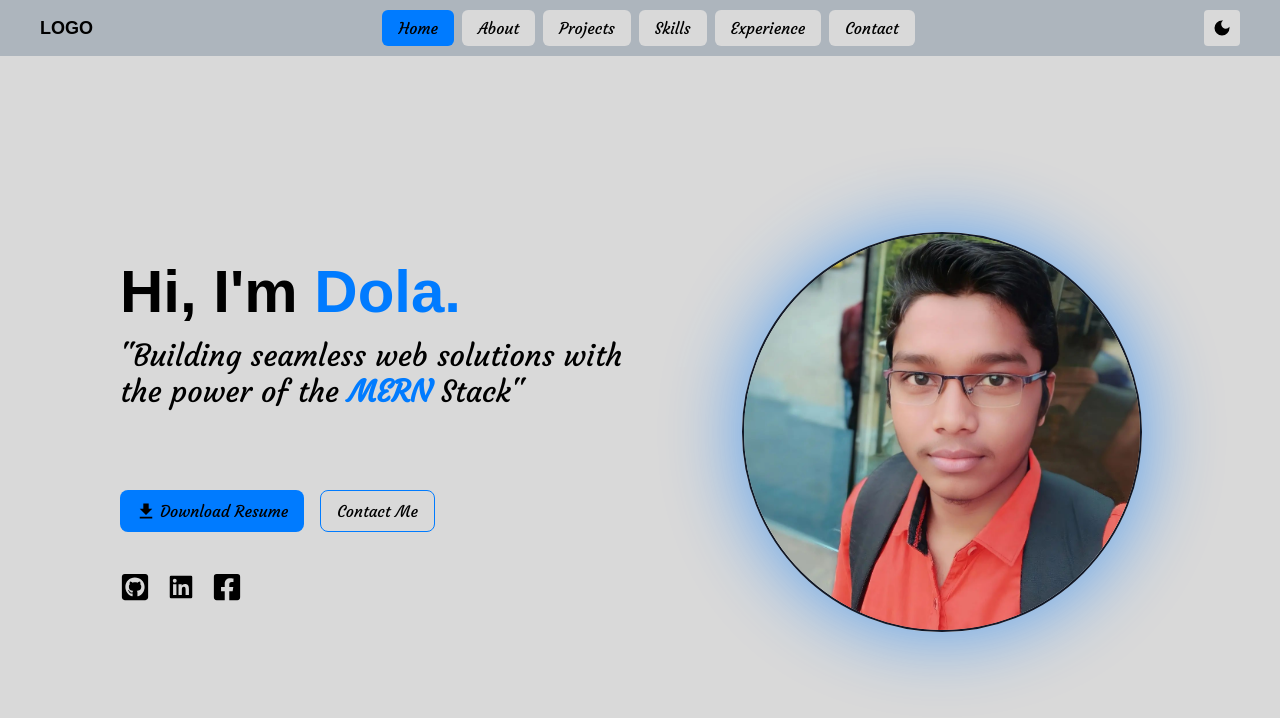
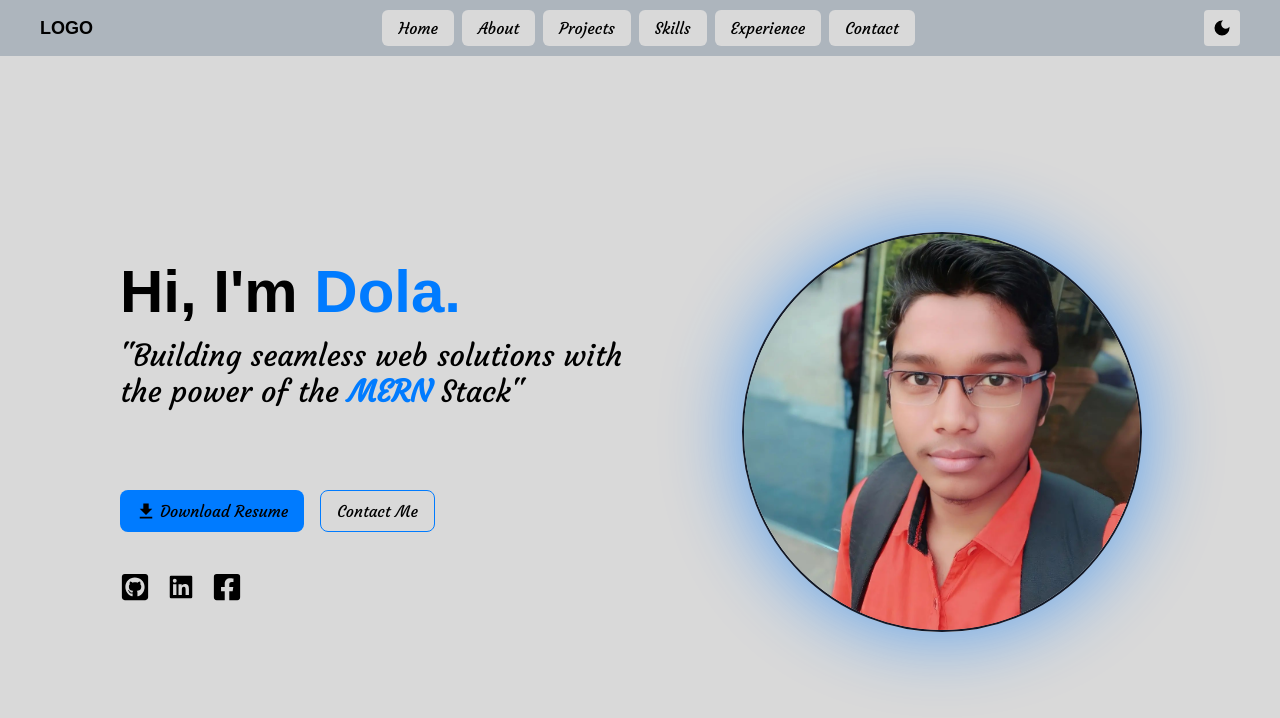
Before and after one commit to Stranger-One/My_Portfolio, a React (Vite) app in the folder client/: page / in a window 1280 px wide. Shown: the top 718 px of the page. Built offline with nearby package versions, Linux system fonts and the light colour scheme; a web font is replaced by a local one.

Commit message:
package update

```diff
--- a/client/src/App.jsx
+++ b/client/src/App.jsx
@@ -1,5 +1,10 @@
 import { useEffect, useRef, useState } from "react";
-import { BackToTopBtn, Header, MouseFollower, ScrollButton } from "./components";
+import {
+  BackToTopBtn,
+  Header,
+  MouseFollower,
+  ScrollButton,
+} from "./components";
 import {
   AboutSection,
   ContactSection,
@@ -11,10 +16,44 @@ import {
 import Lenis from "lenis";
 
 function App() {
-  const [mouseFollowerSize, setMouseFollowerSize] = useState("small")
+  const [mouseFollowerSize, setMouseFollowerSize] = useState("small");
+  const [isOnTop, setIsOnTop] = useState(true);
+  const [activeSection, setActiveSection] = useState("");
+  const sectionRefs = useRef([]);
 
+  const handleScroll = (e) => {
+    // console.log((window.scrollY).toFixed(0))
+    const scrollPosition = window.scrollY.toFixed(0);
 
+    if (scrollPosition > 50) {
+      setIsOnTop(false);
+    } else {
+      setIsOnTop(true);
+    }
 
+    // sectionRefs.current.forEach((section) => {
+    //   const offsetTop = section.offsetTop;
+    //   const offsetHeight = section.offsetHeight;
+
+    //   if (
+    //     scrollPosition >= offsetTop - 0 && // Adjust offset for earlier detection
+    //     scrollPosition <= offsetTop + offsetHeight
+    //   ) {
+    //     if (activeSection !== section.id) {
+    //       setActiveSection(section.id);
+    //       // console.log(section.id);
+    //     }
+    //   }
+    // });
+  };
+
+  useEffect(() => {
+    document.addEventListener("scroll", handleScroll);
+
+    return () => {
+      document.removeEventListener("scroll", handleScroll);
+    };
+  }, []);
 
   // Initialize Lenis
   useEffect(() => {
@@ -36,27 +75,46 @@ function App() {
       <MouseFollower mouseFollowerSize={mouseFollowerSize} />
 
       {/* Header */}
-      <Header />
+      <Header isOnTop={isOnTop} activeSection={activeSection} />
 
       {/* Main */}
       <main className="w-full px-10">
         {/* Hero section */}
-        <HeroSection sectionId="hero" />
+        <HeroSection
+          ref={(el) => (sectionRefs.current[0] = el)}
+          sectionId="hero"
+        />
 
         {/* About section */}
-        <AboutSection sectionId="about" setMouseFollowerSize={setMouseFollowerSize} />
+        <AboutSection
+          ref={(el) => (sectionRefs.current[1] = el)}
+          sectionId="about"
+          setMouseFollowerSize={setMouseFollowerSize}
+        />
 
         {/* Projects section */}
-        <ProjectsSection sectionId="projects" />
+        <ProjectsSection
+          ref={(el) => (sectionRefs.current[2] = el)}
+          sectionId="projects"
+        />
 
         {/* Skills section */}
-        <SkillsSection sectionId="skills" />
+        <SkillsSection
+          ref={(el) => (sectionRefs.current[3] = el)}
+          sectionId="skills"
+        />
 
         {/* Experience section */}
-        <ExperienceSection sectionId="experience" />
+        <ExperienceSection
+          ref={(el) => (sectionRefs.current[4] = el)}
+          sectionId="experience"
+        />
 
         {/* Contact section */}
-        <ContactSection sectionId="contact" />
+        <ContactSection
+          ref={(el) => (sectionRefs.current[5] = el)}
+          sectionId="contact"
+        />
       </main>
 
       {/* back to top */}
--- a/client/src/components/Header.jsx
+++ b/client/src/components/Header.jsx
@@ -2,14 +2,15 @@ import { useGSAP } from "@gsap/react";
 import gsap from "gsap";
 import React, { useEffect, useState } from "react";
 import { MdDarkMode, MdLightMode } from "react-icons/md";
-import { Link } from "react-scroll";
+import { ScrollToPlugin } from "gsap/ScrollToPlugin";
 
-const Header = () => {
-  const [activeLink, setActiveLink] = useState("home");
-  const [isOnTop, setIsOnTop] = useState(true);
+gsap.registerPlugin(ScrollToPlugin);
+
+const Header = ({activeSection, isOnTop}) => {
   const [darkMode, setDarkMode] = useState(
     () => localStorage.getItem("theme") === "dark"
   );
+
 
   useEffect(() => {
     if (darkMode) {
@@ -22,33 +23,19 @@ const Header = () => {
   }, [darkMode]);
 
   const links = [
-    { id: 1, label: "Home", path: "hero" },
-    { id: 2, label: "About", path: "about" },
-    { id: 3, label: "Projects", path: "projects" },
-    { id: 4, label: "Skills", path: "skills" },
-    { id: 5, label: "Experience", path: "experience" },
-    { id: 6, label: "Contact", path: "contact" },
+    { id: 1, label: "Home", path: "#hero" },
+    { id: 2, label: "About", path: "#about" },
+    { id: 3, label: "Projects", path: "#projects" },
+    { id: 4, label: "Skills", path: "#skills" },
+    { id: 5, label: "Experience", path: "#experience" },
+    { id: 6, label: "Contact", path: "#contact" },
   ];
-  const handleSetActive = (to) => {
-    setActiveLink(to);
+
+  const scrollToSection = (section) => {
+    gsap.to(window, { duration: 1, scrollTo: section });
   };
 
-  const handleScroll = () => {
-    // console.log((window.scrollY).toFixed(0))
-    if (window.scrollY.toFixed(0) > 50) {
-      setIsOnTop(false);
-    } else {
-      setIsOnTop(true);
-    }
-  };
 
-  useEffect(() => {
-    document.addEventListener("scroll", handleScroll);
-
-    return () => {
-      document.removeEventListener("scroll", handleScroll);
-    };
-  }, []);
 
   useGSAP(() => {
     const tl = gsap.timeline();
@@ -86,21 +73,16 @@ const Header = () => {
         <ul className="flex gap-2 items-center justify-between">
           {links.map((link) => (
             <li key={link.id} className="navLink ">
-              <Link
-                to={link.path}
-                smooth={true}
-                duration={500}
-                offset={-70}
-                spy={true}
-                onSetActive={() => handleSetActive(link.path)}
+              <span
+                onClick={() => scrollToSection(link.path)}
                 className={`${
-                  link.path === activeLink
+                  link.path === `#${activeSection}`
                     ? "bg-primary "
                     : "bg-background-light dark:bg-background-dark"
                 } transition-all duration-100 px-4 py-2 rounded-md cursor-pointer shadow-background-dark dark:shadow-background-light hoverShadow`}
               >
                 {link.label}
-              </Link>
+              </span>
             </li>
           ))}
         </ul>
--- a/client/src/components/ScrollButton.jsx
+++ b/client/src/components/ScrollButton.jsx
@@ -1,12 +1,15 @@
+import gsap from "gsap";
 import React from "react";
-import { Link } from "react-scroll";
 
 const ScrollButton = ({ children, varient = "outline", to = "" }) => {
+
+  const scrollToSection = (section) => {
+    gsap.to(window, { duration: 1, scrollTo: section });
+  };
+
   return (
-    <Link
-      to={to}
-      smooth={true}
-      duration={500}
+    <button
+      onClick={()=>scrollToSection(`#${to}`)}
       className={`actionButton flex gap-1 items-center px-4 py-2 bg-background-light dark:bg-background-dark rounded-lg shadow-background-dark dark:shadow-background-light hoverShadow cursor-pointer ${
         varient === "outline"
           ? "bg-transparent border-[1px] border-primary"
@@ -14,7 +17,7 @@ const ScrollButton = ({ children, varient = "outline", to = "" }) => {
       } `}
     >
       {children}
-    </Link>
+    </button>
   );
 };
 
--- a/client/src/sections/ContactSection.jsx
+++ b/client/src/sections/ContactSection.jsx
@@ -1,7 +1,7 @@
 import React from "react";
 
-const ContactSection = ({ sectionId }) => {
-  return <section id={sectionId}>ContactSection</section>;
+const ContactSection = ({ sectionId, ref }) => {
+  return <section ref={ref} id={sectionId}>ContactSection</section>;
 };
 
 export default ContactSection;
--- a/client/src/sections/ExperienceSection.jsx
+++ b/client/src/sections/ExperienceSection.jsx
@@ -1,8 +1,8 @@
 import React from 'react'
 
-const ExperienceSection = ({sectionId}) => {
+const ExperienceSection = ({sectionId, ref}) => {
   return (
-    <section id={sectionId}>ExperienceSection</section>
+    <section ref={ref} id={sectionId}>ExperienceSection</section>
   )
 }
 
--- a/client/src/sections/HeroSection.jsx
+++ b/client/src/sections/HeroSection.jsx
@@ -2,11 +2,7 @@ import { useGSAP } from "@gsap/react";
 import gsap from "gsap";
 import { TextPlugin } from "gsap/TextPlugin";
 import React, { useEffect, useRef, useState } from "react";
-import { IoMdDownload } from "react-icons/io";
 import SplitType from "split-type";
-import { FaGithub } from "react-icons/fa";
-import { FaLinkedin } from "react-icons/fa";
-import { FaFacebook } from "react-icons/fa";
 import { FaGithubSquare } from "react-icons/fa";
 import { BiLogoLinkedinSquare } from "react-icons/bi";
 import { FaFacebookSquare } from "react-icons/fa";
@@ -14,7 +10,7 @@ import { DownloadResume, ScrollButton } from "../components";
 
 gsap.registerPlugin(TextPlugin);
 
-const HeroSection = ({ sectionId }) => {
+const HeroSection = ({ sectionId, ref }) => {
   const [darkMode, setDarkMode] = useState(
     () => localStorage.getItem("theme") === "dark"
   );
@@ -99,8 +95,9 @@ const HeroSection = ({ sectionId }) => {
     );
   }, {});
 
+
   return (
-    <section id={sectionId} className=" relative ">
+    <section ref={ref} id={sectionId} className=" relative ">
       {/* <h1>HeroSection</h1> */}
       {/* {darkMode && <div className="absolute top-0 left-0 w-full h-screen overflow-hidden">
         <video muted autoPlay loop playsInline src="/videoplayback (1).mp4" className=' object-bottom w-full '></video>
--- a/client/src/sections/ProjectsSection.jsx
+++ b/client/src/sections/ProjectsSection.jsx
@@ -1,8 +1,8 @@
 import React from 'react'
 
-const ProjectsSection = ({sectionId}) => {
+const ProjectsSection = ({sectionId, ref}) => {
   return (
-    <section id={sectionId}>ProjectsSection</section>
+    <section ref={ref} id={sectionId}>ProjectsSection</section>
   )
 }
 
--- a/client/src/sections/SkillsSection.jsx
+++ b/client/src/sections/SkillsSection.jsx
@@ -1,8 +1,8 @@
 import React from 'react'
 
-const SkillsSection = ({sectionId}) => {
+const SkillsSection = ({sectionId, ref}) => {
   return (
-    <section id={sectionId}>SkillsSection</section>
+    <section ref={ref} id={sectionId}>SkillsSection</section>
   )
 }
 
```
Also changed, not shown: client/package.json (+11 -11 lines), client/src/components/BackToTopBtn.jsx (+11 -11 lines), client/src/sections/AboutSection.jsx (+2 -5 lines), 1 other file (tests, documents, lock files or other folders).
